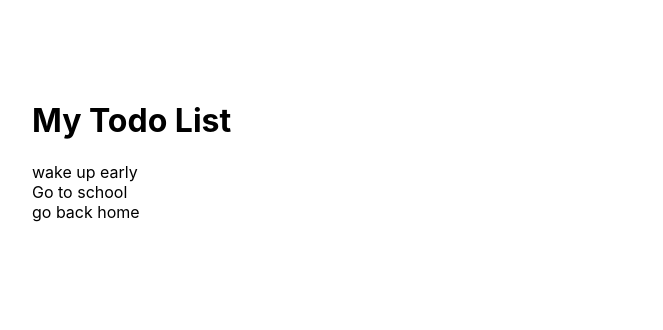
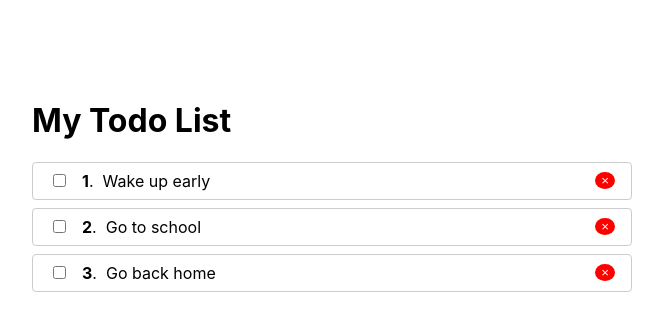
Before and after one commit to UApupil/firt_react_project, a React (Create React App) app: page / in a window 1280 px wide. Shown: the top 330 px of the page, without its empty margins (308-971 px from the left). Built offline with nearby package versions, Linux system fonts and the light colour scheme.

Commit message:
Impoved hooks

```diff
--- a/package.json
+++ b/package.json
@@ -6,6 +6,7 @@
     "@testing-library/jest-dom": "^5.11.9",
     "@testing-library/react": "^11.2.5",
     "@testing-library/user-event": "^12.7.1",
+    "prop-types": "^15.7.2",
     "react": "^17.0.1",
     "react-dom": "^17.0.1",
     "react-scripts": "4.0.2",
--- a/src/App.js
+++ b/src/App.js
@@ -2,18 +2,28 @@
 import TodoList from "./Todo/TodoList";
 
 function App() {
-    const todoList = [
-        {id:1, completed: false, title: "wake up early"},
-        {id:2, completed: false, title: "Go to school"},
-        {id:3, completed: false, title: "go back home"},
-    ]
+    const [todos, setTodos] = React.useState([
+        {id: 1, completed: false, title: "Wake up early"},
+        {id: 2, completed: false, title: "Go to school"},
+        {id: 3, completed: false, title: "Go back home"},
+    ])
 
+    function toggleTodo(id) {
+        setTodos(
+            todos.map(todo => {
+                if (todo.id === id) {
+                    todo.completed = !todo.completed
+                }
+                return todo
+            })
+        )
+    }
 
     return (
         <div className="wrapper">
             <h1>My Todo List</h1>
 
-            <TodoList todos={todoList}/>
+            <TodoList todos={todos} onToggle={toggleTodo}/>
         </div>
     );
 }
--- a/src/Todo/TodoItem.js
+++ b/src/Todo/TodoItem.js
@@ -1,7 +1,44 @@
-// import React from "react";
-//
-// export default function TodoItem({todo}) {
-//     return (
-//         <li>{todo.title}</li>
-//     );
-// }
+import React from "react";
+import PropTypes from 'prop-types';
+
+const styles = {
+    li: {
+        display: 'flex',
+        justifyContent: 'space-between',
+        alignItems: 'center',
+        padding: '.5rem 1rem',
+        border: '1px solid #ccc',
+        borderRadius: '4px',
+        marginBottom: '.5rem'
+    },
+    input: {
+        marginRight: '1rem'
+    }
+}
+
+function TodoItem({ todo, index, onChange }) {
+    console.log('todo', todo)
+    return (
+      <li style={styles.li}>
+         <span>
+             <input type="checkbox"
+                    style={styles.input}
+                    onChange={() => onChange(todo.id)}
+             />
+             <strong>{index + 1}</strong>.
+             &nbsp;
+             {todo.title}
+         </span>
+
+         <button className='rm'>&times;</button>
+      </li>
+    )
+}
+
+TodoItem.propTypes = {
+    todo: PropTypes.object.isRequired,
+    index: PropTypes.number,
+    onChange: PropTypes.func.isRequired
+}
+
+export default TodoItem
--- a/src/Todo/TodoList.js
+++ b/src/Todo/TodoList.js
@@ -1,4 +1,6 @@
 import React from 'react';
+import PropTypes from 'prop-types';
+import TodoItem from './TodoItem';
 
 const styles = {
     ul: {
@@ -8,12 +10,24 @@
     }
 }
 
-export default function TodoList(props) {
+function TodoList(props) {
     return (
         <ul style={styles.ul}>
-            {props.todos.map(todo => {
-                return <li>{todo.title}</li>
+            {props.todos.map((todo, index) => {
+                return <TodoItem
+                    todo={todo}
+                    key={todo.id}
+                    index={index}
+                    onChange={props.onToggle}
+                />
             })}
         </ul>
-    )
+    );
 }
+
+TodoList.propTypes = {
+    todos: PropTypes.arrayOf(PropTypes.object).isRequired,
+    onToggle: PropTypes.func.isRequired
+}
+
+export default TodoList
--- a/src/index.css
+++ b/src/index.css
@@ -17,3 +17,10 @@
     margin: 0 auto;
     width: 600px;
 }
+
+.rm {
+    background: red;
+    border-radius: 50%;
+    color: white;
+    border: none;
+}
```
Also changed, not shown: 1 other file (tests, documents, lock files or other folders).
